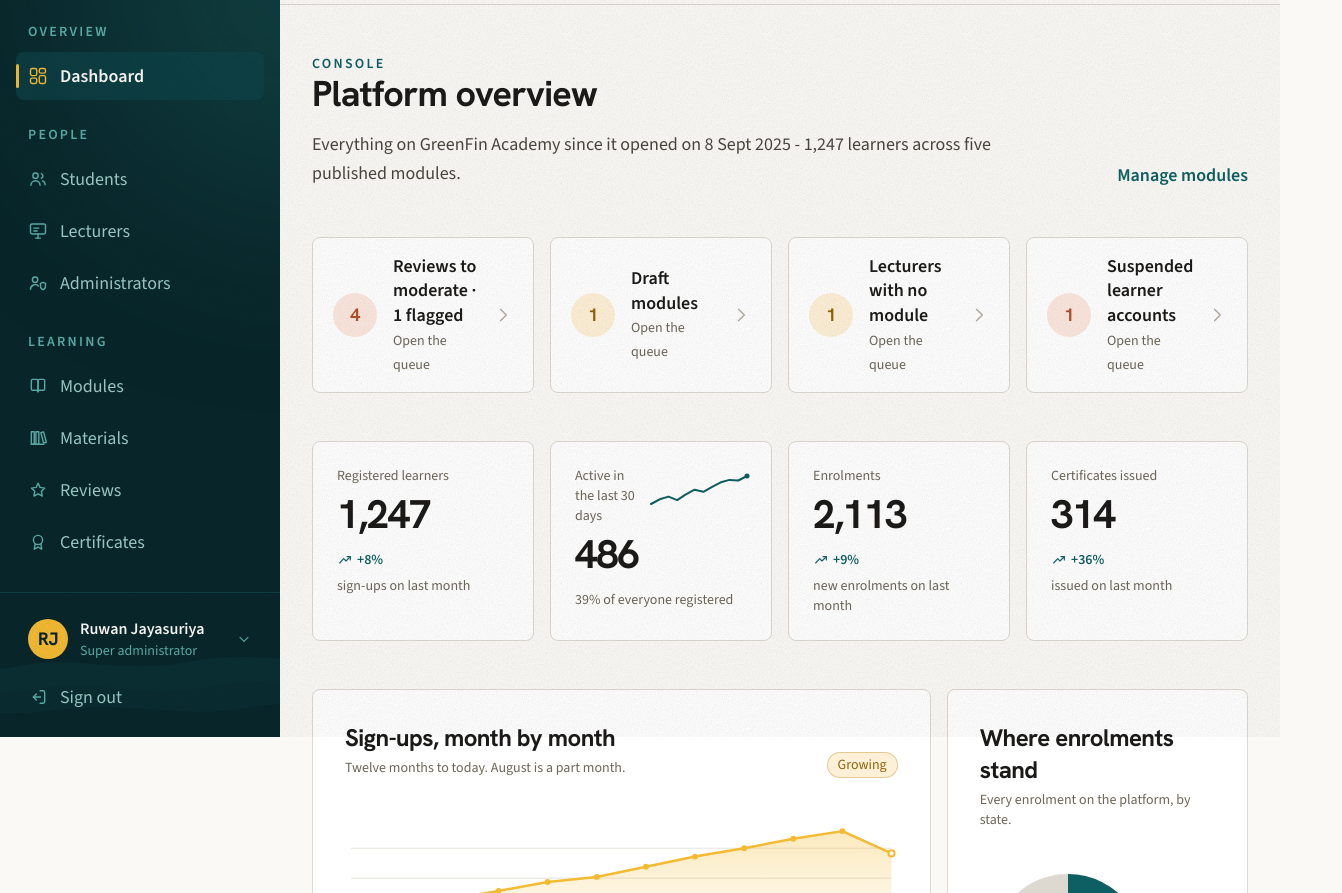
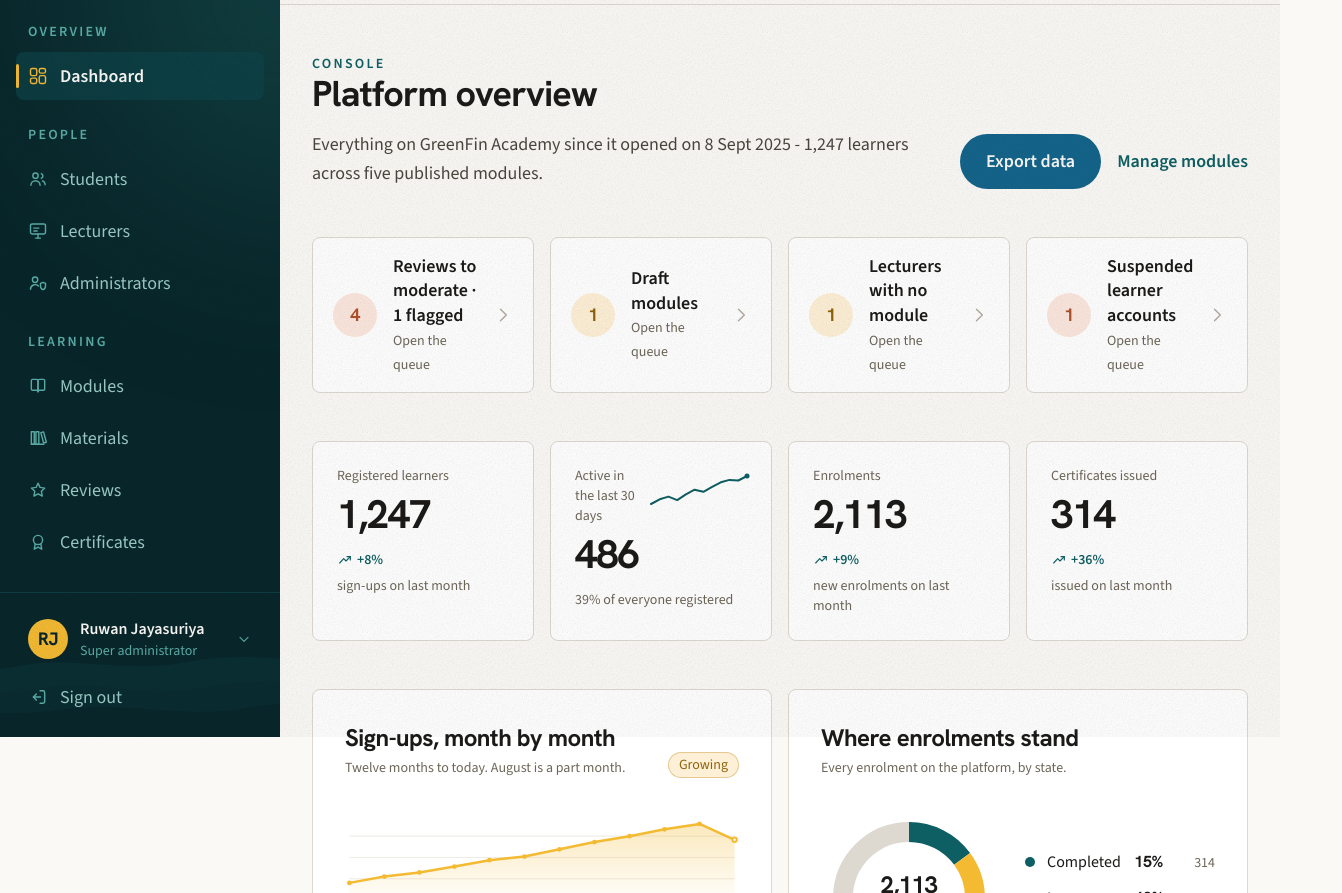
Before and after one commit to GGGI-Projects/gggi-lms-prototype, a Next.js app: page /admin in a window 1280 px wide. Shown: the part 63-956 px from the top of the page, 1342 px wide, since content can reach past the window. Built offline with nearby package versions, Linux system fonts and the light colour scheme.

Commit message:
added additional buttons

```diff
--- a/app/admin/page.tsx
+++ b/app/admin/page.tsx
@@ -28,6 +28,7 @@ import {
   QueueCard,
   Section,
 } from "@/components/console/ui";
+import { ConfirmAction } from "@/components/console/actions";
 import {
   AreaChart,
   BarChart,
@@ -63,12 +64,26 @@ export default function AdminDashboard() {
         title="Platform overview"
         lead={`Everything on ${BRAND.name} ${BRAND.suffix} since it opened on ${formatDate(PLATFORM.launchedOn)} - ${formatNumber(PLATFORM.learners)} learners across five published modules.`}
         actions={
+          <div className="flex flex-wrap items-center gap-4">
+            <div>
+              <ConfirmAction
+                label="Export data"
+                question="Export the platform's dashboard figures?"
+                detail="A single file with the numbers on this screen - learners, enrolments, certificates and monthly trends - as they stand right now."
+                confirmLabel="Generate the export"
+                tone="info"
+                done="Prototype - no file was produced."
+              />
+            </div>
+            <div>
               <Link
                 href="/admin/modules"
                 className="link-wipe self-end text-lg font-semibold text-primary"
               >
                 Manage modules
               </Link>
+            </div>
+          </div>
         }
       />
 
@@ -146,7 +161,7 @@ export default function AdminDashboard() {
       </section>
 
       {/* ---------------------------------------------------------- charts */}
-      <div className={`${CONSOLE.stack} grid gap-4 xl:grid-cols-3`}>
+      <div className={`${CONSOLE.stack} grid gap-4 xl:grid-cols-4`}>
         <Panel className="xl:col-span-2">
           <div className="flex flex-wrap items-end justify-between gap-4">
             <div>
@@ -174,7 +189,7 @@ export default function AdminDashboard() {
           </div>
         </Panel>
 
-        <Panel>
+        <Panel className="xl:col-span-2">
           <h2 className="font-display text-2xl tracking-tight text-ink">
             Where enrolments stand
           </h2>
--- a/app/lecturer/page.tsx
+++ b/app/lecturer/page.tsx
@@ -25,6 +25,7 @@ import {
   QueueCard,
   Section,
 } from "@/components/console/ui";
+import { ConfirmAction } from "@/components/console/actions";
 import { LECTURE_STATE_LABEL } from "@/components/console/status";
 import { StarFilledIcon } from "@/components/console/icons";
 
@@ -79,14 +80,30 @@ export default function LecturerDashboard() {
             : "Nothing has been assigned to you yet."
         }
         actions={
-          <Link href="/lecturer/lectures" className="btn-ripple btn-solid btn-sm">
+          <div className="flex flex-wrap items-center gap-4">
+            <div>
+
+              <ConfirmAction
+                label="Export data"
+                question="Export your teaching data?"
+                detail="A single file covering your modules, lectures and how their quizzes are doing - everything on this screen."
+                confirmLabel="Generate the export"
+                tone="info"
+                done="Prototype - no file was produced."
+              />
+            </div>
+            <div>
+              <Link href="/lecturer/lectures" className="link-wipe self-end text-lg font-semibold text-primary">
                 <span aria-hidden="true" className="btn-wave" />
                 <span className="btn-label">Your lectures</span>
               </Link>
+            </div>
+          </div>
         }
       />
 
-      {!load.modules.length ? (
+      {
+        !load.modules.length ? (
           <div className={CONSOLE.stack}>
             <Callout tone="info" title="Waiting for an assignment">
               An administrator has to assign you a module before you can write
@@ -94,7 +111,8 @@ export default function LecturerDashboard() {
               working correctly rather than a fault.
             </Callout>
           </div>
-      ) : null}
+        ) : null
+      }
 
       {/* ---------------------------------------------------------- queues */}
       <section className={CONSOLE.stack} aria-labelledby="waiting-heading">
@@ -160,7 +178,8 @@ export default function LecturerDashboard() {
         </div>
       </section>
 
-      {outstanding.length ? (
+      {
+        outstanding.length ? (
           <Section
             title="What is waiting on you"
             description="Everything of yours that is not yet in front of a learner."
@@ -202,7 +221,8 @@ export default function LecturerDashboard() {
               ))}
             </ul>
           </Section>
-      ) : null}
+        ) : null
+      }
 
       {/* ------------------------------------------------------- modules */}
       <div className={`${CONSOLE.stack} grid gap-4 lg:grid-cols-3`}>
@@ -397,6 +417,6 @@ export default function LecturerDashboard() {
         You are seeing this console as {member.name}. Switch viewpoint at the
         foot of the navigation.
       </PrototypeNote>
-    </PageBody>
+    </PageBody >
   );
 }
--- a/components/console/charts.tsx
+++ b/components/console/charts.tsx
@@ -375,13 +375,13 @@ export function DonutChart({
               aria-hidden="true"
               className={`mt-1.5 size-2.5 shrink-0 rounded-full ${SLICE_DOT[slice.tone]}`}
             />
-            <span className="min-w-0 flex-1 truncate text-lg text-ink">
+            <span className="min-w-0 flex-1 truncate text-md text-ink max-w-[100px]">
               {slice.label}
             </span>
-            <span className="shrink-0 font-display text-lg font-bold tabular-nums tracking-tight text-ink">
+            <span className="shrink-0 font-display text-md font-bold tabular-nums tracking-tight text-ink max-w-[50px]">
               {slice.percent}%
             </span>
-            <span className={`w-20 shrink-0 text-right tabular-nums ${META.base}`}>
+            <span className={`w-20 shrink-0 text-right tabular-nums max-w-[40px] ${META.base}`}>
               {slice.value.toLocaleString("en-GB")}
             </span>
           </li>
```
Lines whose indentation alone changed are shown as unchanged.
